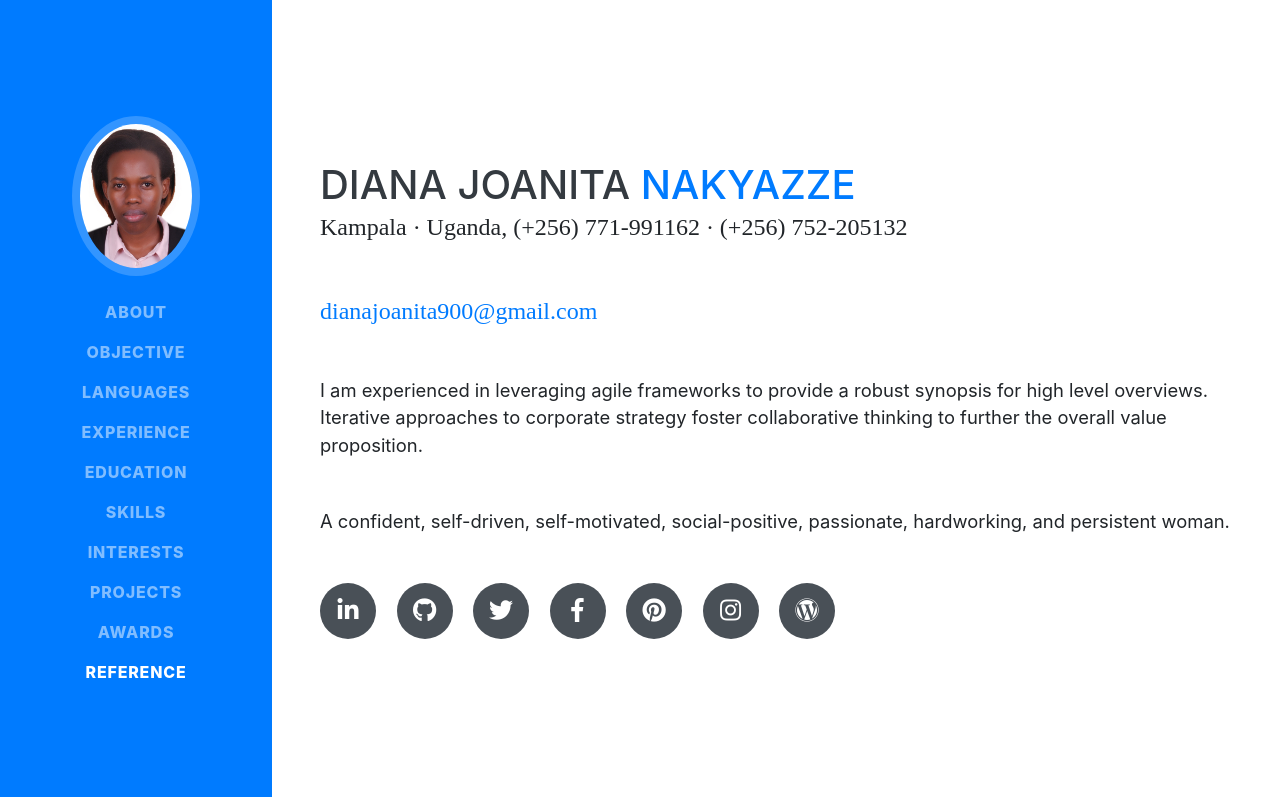
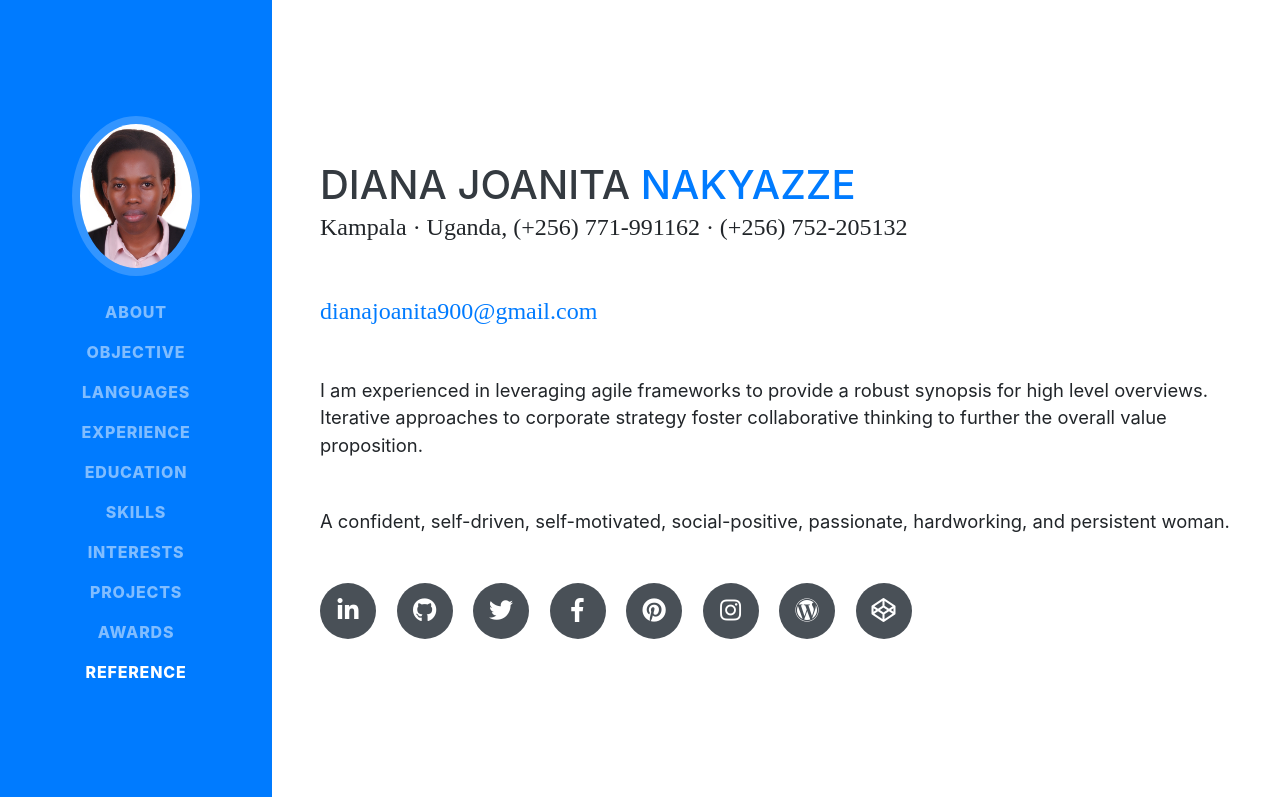
Before and after one commit to dianajoan/dianajoan.github.io, a website with bundled scripts: page index.html in a window 1280 px wide. Shown: the top 797 px of the page. Built offline with nearby package versions, Linux system fonts and the light colour scheme; a web font is replaced by a local one.

Commit message:
added codepen link

```diff
--- a/index.html
+++ b/index.html
@@ -107,6 +107,9 @@
           </a>
           <a href="https://anitanad.wordpress.com/" target="_blank">
             <i class="fab fa-wordpress"></i>
+          </a>
+          <a href="https://codepen.io/anitanad/" target="_blank">
+            <i class="fab fa-codepen"></i>
           </a>
         </div>
       </div>
```
